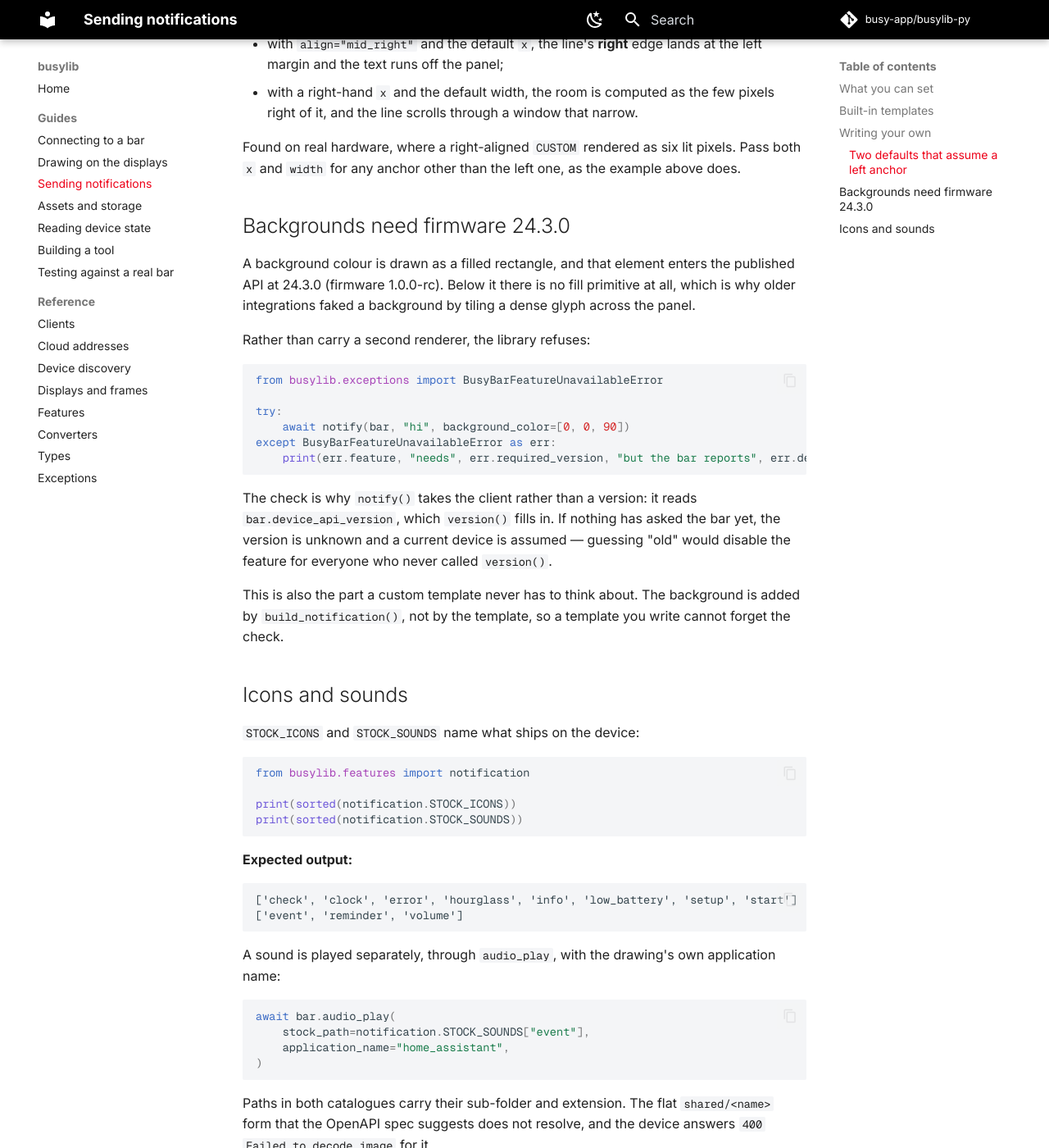
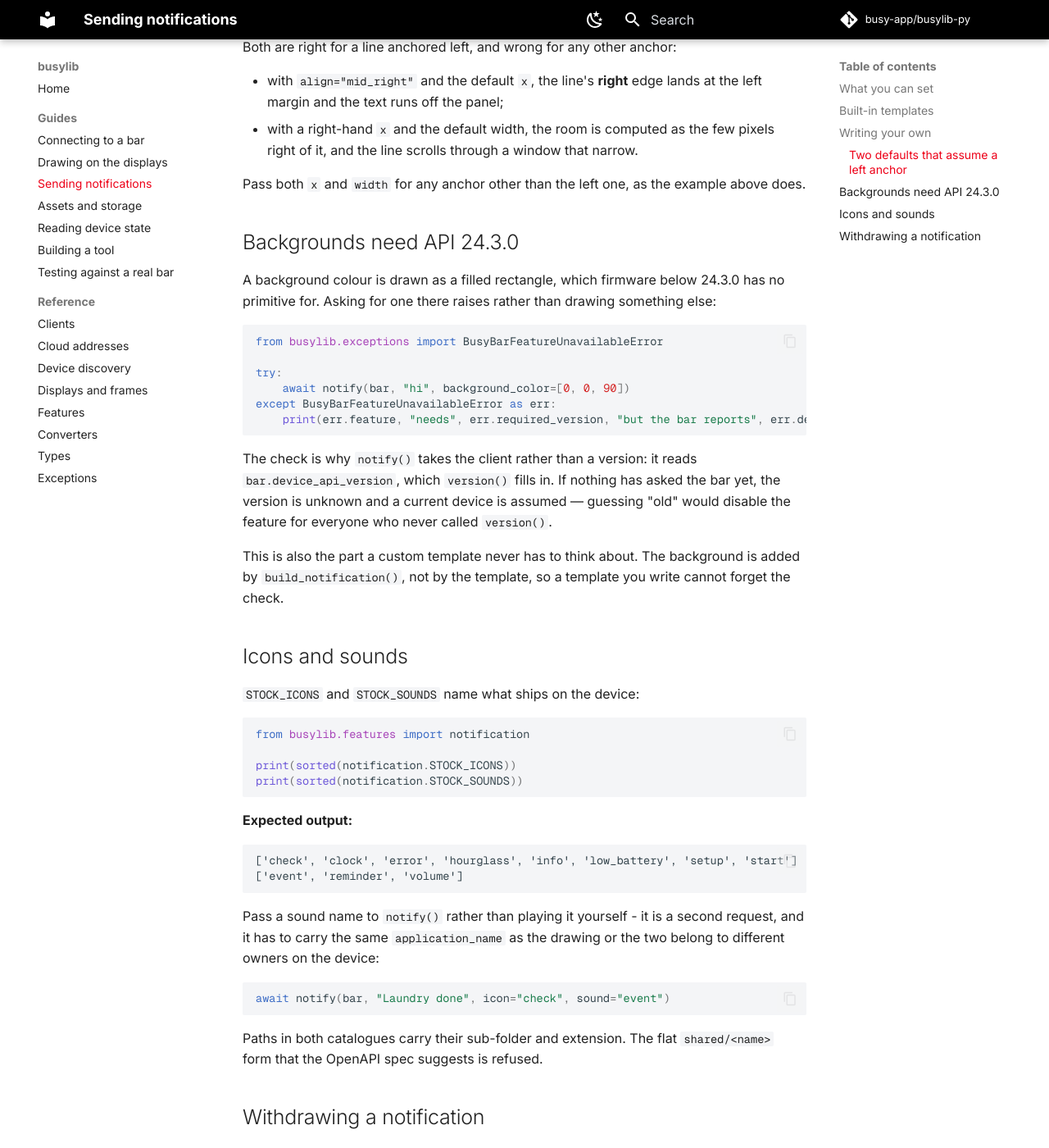
Before and after one commit to busy-app/busylib-py, an MkDocs documentation site: the page built from docs/guides/notifications.md, in a window 1280 px wide and 1400 px high, scrolled down 2951 px. Shown: the whole window at 82% size. Built offline with MkDocs 1.6.1 and Material for MkDocs 9.7.7, drawn with Linux system fonts in a browser that asks for light colours; comment, search, counter and statistics services are not loaded; some of the changed text lies outside the part shown.

Commit message:
feat: play a notification's sound from notify(), drop the version archaeology

````diff
--- a/docs/guides/notifications.md
+++ b/docs/guides/notifications.md
@@ -33,6 +33,7 @@ which returns a `DisplayElements` model.
 | `font` | One name for both lines |
 | `duration` | Seconds before the elements expire |
 | `priority` | `PRIORITY_DEFAULT`, or `PRIORITY_INTERRUPT` to sit above a Busy session |
+| `sound` | A name from `STOCK_SOUNDS`, played with the drawing |
 | `application_name` | Owns the drawing, and is how `display_clear` finds it |
 
 A drawing loses to anything above it, and the device answers
@@ -120,18 +121,14 @@ for any other anchor:
 - with a right-hand `x` and the default width, the room is computed as the
   few pixels right of it, and the line scrolls through a window that narrow.
 
-Found on real hardware, where a right-aligned `CUSTOM` rendered as six lit
-pixels. Pass both `x` and `width` for any anchor other than the left one, as
-the example above does.
+Pass both `x` and `width` for any anchor other than the left one, as the
+example above does.
 
-## Backgrounds need firmware 24.3.0
+## Backgrounds need API 24.3.0
 
-A background colour is drawn as a filled rectangle, and that element enters
-the published API at 24.3.0 (firmware 1.0.0-rc). Below it there is no fill
-primitive at all, which is why older integrations faked a background by
-tiling a dense glyph across the panel.
-
-Rather than carry a second renderer, the library refuses:
+A background colour is drawn as a filled rectangle, which firmware below
+24.3.0 has no primitive for. Asking for one there raises rather than drawing
+something else:
 
 ```python
 from busylib.exceptions import BusyBarFeatureUnavailableError
@@ -170,16 +167,26 @@ print(sorted(notification.STOCK_SOUNDS))
 ['event', 'reminder', 'volume']
 ```
 
-A sound is played separately, through `audio_play`, with the drawing's own
-application name:
+Pass a sound name to `notify()` rather than playing it yourself - it is a
+second request, and it has to carry the same `application_name` as the
+drawing or the two belong to different owners on the device:
 
 ```python
-await bar.audio_play(
-    stock_path=notification.STOCK_SOUNDS["event"],
-    application_name="home_assistant",
-)
+await notify(bar, "Laundry done", icon="check", sound="event")
 ```
 
 Paths in both catalogues carry their sub-folder and extension. The flat
-`shared/<name>` form that the OpenAPI spec suggests does not resolve, and
-the device answers `400 Failed to decode image` for it.
+`shared/<name>` form that the OpenAPI spec suggests is refused.
+
+## Withdrawing a notification
+
+There is no clearing helper, because there is nothing to compose - a
+drawing is withdrawn by its owner:
+
+```python
+await bar.display_clear(application_name="home_assistant")
+```
+
+Most notifications do not need it: `duration` expires the elements on their
+own, and a short one is the usual way to replace a notification with
+nothing.
````
Also changed, not shown: 2 other files.
